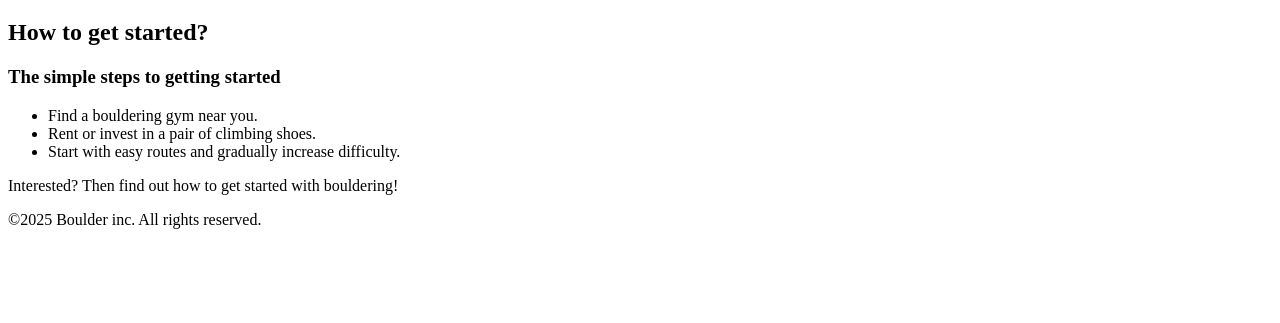
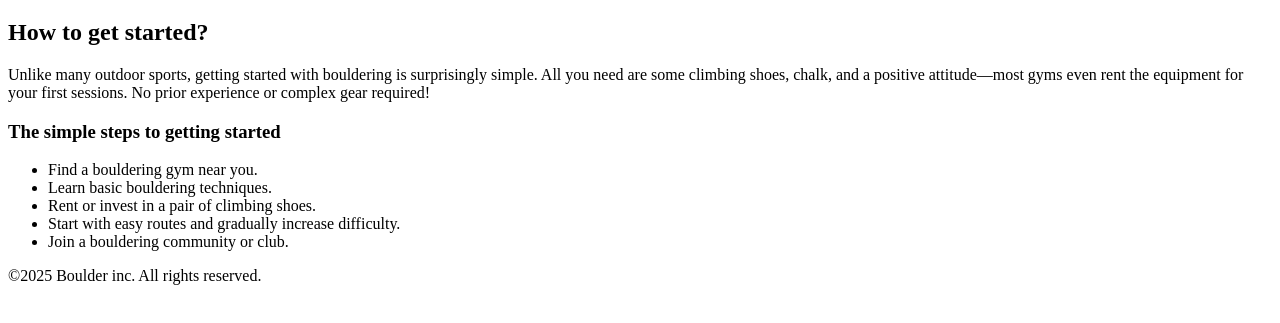
Before and after one commit to akanji-00/absolute-beginner-css, a plain HTML site: page getting-started.html in a window 1280 px wide. Shown: the part 61-384 px from the top of the page. Drawn offline with Linux system fonts and the light colour scheme.

Commit message:
Finished basic page structure

```diff
--- a/getting-started.html
+++ b/getting-started.html
@@ -16,21 +16,25 @@
 
       <section>
         <h2>How to get started?</h2>
+        <p>
+          Unlike many outdoor sports, getting started with bouldering is
+          surprisingly simple. All you need are some climbing shoes, chalk, and
+          a positive attitude—most gyms even rent the equipment for your first
+          sessions. No prior experience or complex gear required!
+        </p>
 
         <h3>The simple steps to getting started</h3>
 
         <ul>
           <li>Find a bouldering gym near you.</li>
+          <li>Learn basic bouldering techniques.</li>
           <li>Rent or invest in a pair of climbing shoes.</li>
           <li>Start with easy routes and gradually increase difficulty.</li>
+          <li>Join a bouldering community or club.</li>
         </ul>
       </section>
     </main>
 
-    <footer>
-      <p>Interested? Then find out how to get started with bouldering!</p>
-    </footer>
-
-    <p>©2025 Boulder inc. All rights reserved.</p>
+    <footer>©2025 Boulder inc. All rights reserved.</footer>
   </body>
 </html>
```
